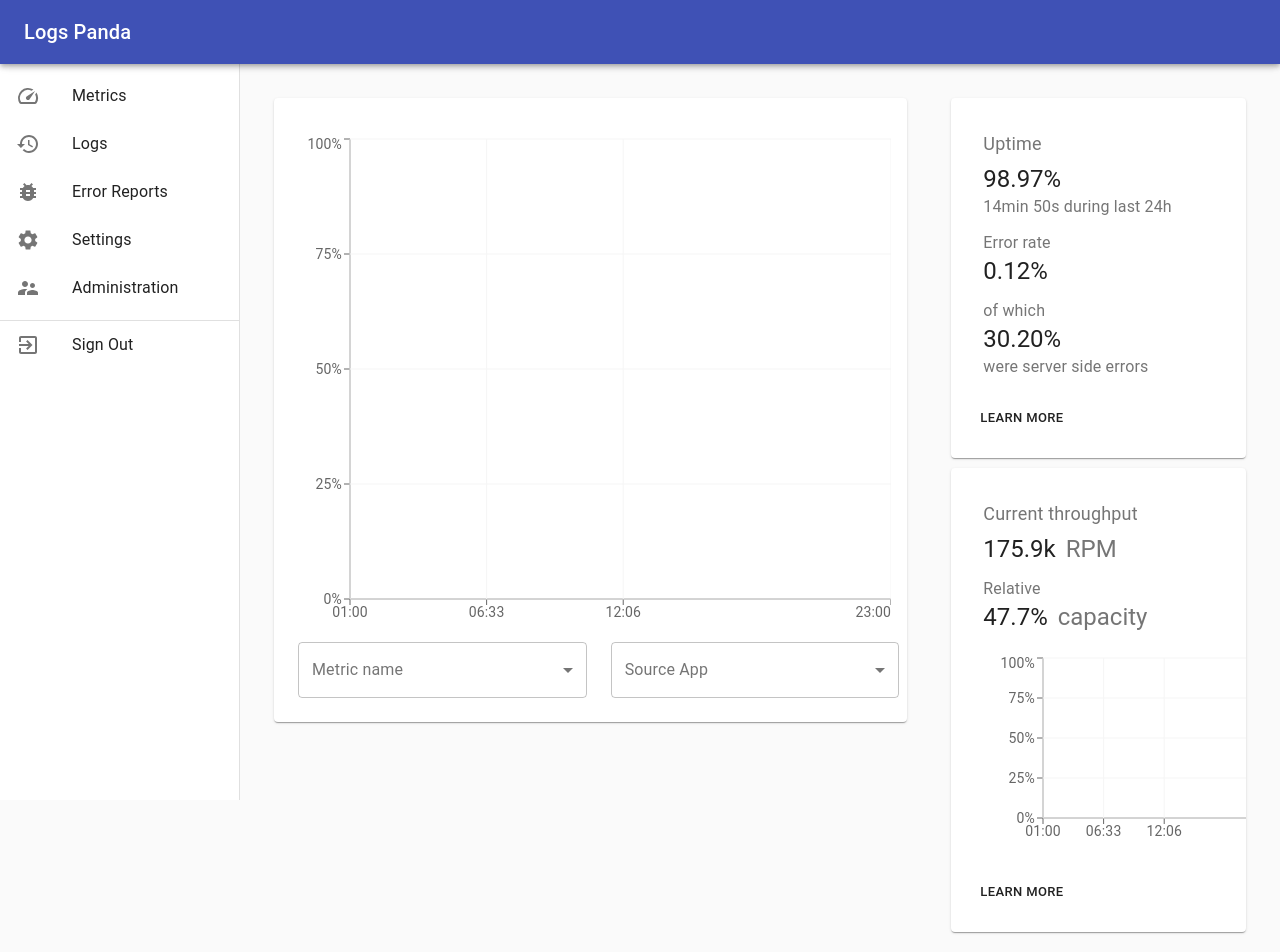
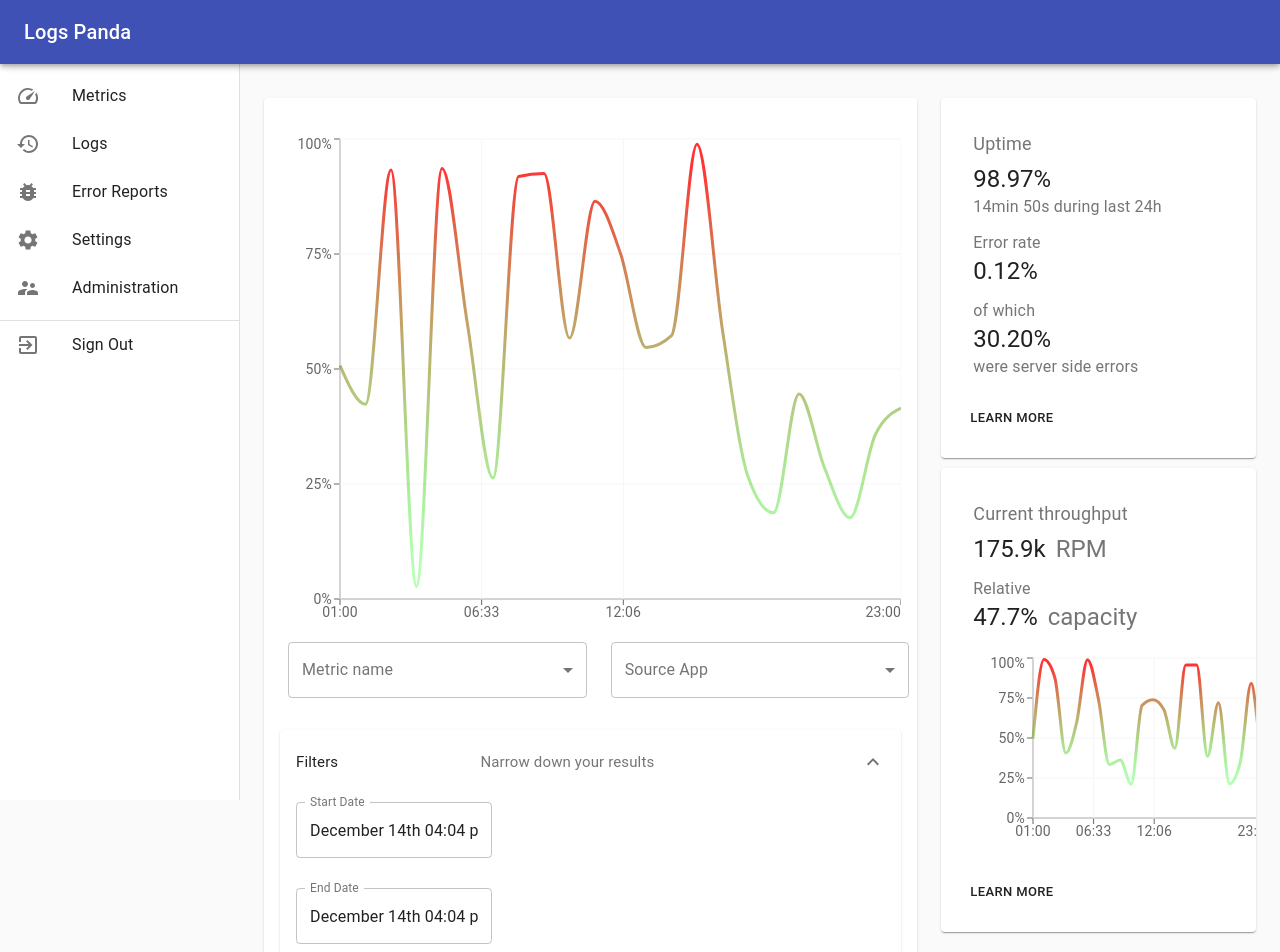
Before and after one commit to Warzecha/LogPanda-frontend, a React (Create React App) app: page /metrics in a window 1280 px wide. Shown: the top 952 px of the page. Built offline with nearby package versions, Linux system fonts and the light colour scheme.

Commit message:
dateTime pickers

```diff
--- a/package.json
+++ b/package.json
@@ -4,8 +4,10 @@
   "private": true,
   "homepage": "https://warzecha.github.io/log-panda-frontend/",
   "dependencies": {
+    "@date-io/moment": "^1.3.13",
     "@material-ui/core": "^4.7.2",
     "@material-ui/icons": "^4.5.1",
+    "@material-ui/pickers": "^3.2.8",
     "@testing-library/jest-dom": "^4.2.4",
     "@testing-library/react": "^9.3.2",
     "@testing-library/user-event": "^7.1.2",
--- a/src/components/metrics/MainMetricsComponent.jsx
+++ b/src/components/metrics/MainMetricsComponent.jsx
@@ -1,9 +1,12 @@
 import React, {useState} from "react";
-import Paper from "@material-ui/core/Paper";
 import useTileStyle from "../../styles/TileStyles";
 import MainMetricsChart from "./MainMetricsChart";
 import Grid from '@material-ui/core/Grid';
 import OutlinedSelectComponent from "./OutlinedSelectComponent";
+import MainMetricsFilterPanel from "./MainMetricsFilterPanel";
+import Button from "@material-ui/core/Button";
+import CardActions from "@material-ui/core/CardActions";
+import Card from "@material-ui/core/Card";
 
 export default function MainMetricsComponent(props) {
     const classes = useTileStyle();
@@ -11,8 +14,11 @@ export default function MainMetricsComponent(props) {
     const [metricName, setMetricName] = useState('');
     const [sourceApp, setSourceApp] = useState('');
 
+    const [startDate, setStartDate] = useState(new Date());
+    const [endDate, setEndDate] = useState(new Date());
+
     return (
-        <Paper className={classes.card}>
+        <Card className={classes.card}>
             <MainMetricsChart/>
 
             <Grid container spacing={3}>
@@ -33,9 +39,26 @@ export default function MainMetricsComponent(props) {
 
                     />
                 </Grid>
+
+                <Grid item xs={12}>
+                    <MainMetricsFilterPanel
+                        startDate={startDate}
+                        endDate={endDate}
+                        onStartDateChange={dateTime => setStartDate(dateTime)}
+                        onEndDateChange={dateTime => setEndDate(dateTime)}
+
+                    />
+                </Grid>
             </Grid>
 
-        </Paper>
+            <CardActions>
+                <Button size="small">Cancel</Button>
+                <Button size="small" color="primary">Apply</Button>
+            </CardActions>
+
+
+
+        </Card>
     )
 }
 
--- /dev/null
+++ b/src/components/metrics/MainMetricsFilterPanel.jsx
@@ -0,0 +1,102 @@
+import React from "react";
+
+import {makeStyles} from '@material-ui/core/styles';
+import ExpansionPanel from '@material-ui/core/ExpansionPanel';
+import ExpansionPanelDetails from '@material-ui/core/ExpansionPanelDetails';
+import ExpansionPanelSummary from '@material-ui/core/ExpansionPanelSummary';
+import Typography from '@material-ui/core/Typography';
+import ExpandMoreIcon from '@material-ui/icons/ExpandMore';
+import {DateTimePicker, MuiPickersUtilsProvider} from "@material-ui/pickers";
+import MomentUtils from "@date-io/moment";
+
+export default function (props) {
+
+    const classes = useStyles();
+
+    return (
+        <div className={classes.root}>
+            <ExpansionPanel defaultExpanded>
+                <ExpansionPanelSummary
+                    expandIcon={<ExpandMoreIcon/>}
+                    aria-controls="panel1c-content"
+                    id="panel1c-header"
+                >
+                    <div className={classes.column}>
+                        <Typography className={classes.heading}>Filters</Typography>
+                    </div>
+                    <div className={classes.column}>
+                        <Typography className={classes.secondaryHeading}>Narrow down your results</Typography>
+                    </div>
+                </ExpansionPanelSummary>
+                <ExpansionPanelDetails className={classes.details}>
+                    <div className={classes.column}>
+                        <MuiPickersUtilsProvider utils={MomentUtils}>
+                            <DateTimePicker label="Start Date"
+                                            inputVariant="outlined"
+                                            value={props.startDate}
+                                            onChange={props.onStartDateChange}
+                            />
+
+                            <DateTimePicker label="End Date"
+                                            inputVariant="outlined"
+                                            value={props.endDate}
+                                            onChange={props.onEndDateChange}
+                                            className={classes.bottomDateTimePicker}
+                            />
+
+                        </MuiPickersUtilsProvider>
+                    </div>
+                    <div className={classes.column}>
+                        {/*<Typography variant="caption">*/}
+                        {/*    Select your destination of choice*/}
+                        {/*    <br />*/}
+                        {/*    <a href="#secondary-heading-and-columns" className={classes.link}>*/}
+                        {/*        Learn more*/}
+                        {/*    </a>*/}
+                        {/*</Typography>*/}
+                    </div>
+                </ExpansionPanelDetails>
+            </ExpansionPanel>
+        </div>
+    );
+
+}
+
+
+const useStyles = makeStyles(theme => ({
+    root: {
+        width: '100%',
+    },
+    heading: {
+        fontSize: theme.typography.pxToRem(15),
+    },
+    secondaryHeading: {
+        fontSize: theme.typography.pxToRem(15),
+        color: theme.palette.text.secondary,
+    },
+    icon: {
+        verticalAlign: 'bottom',
+        height: 20,
+        width: 20,
+    },
+    details: {
+        alignItems: 'center',
+    },
+    column: {
+        flexBasis: '33.33%',
+    },
+    helper: {
+        borderLeft: `2px solid ${theme.palette.divider}`,
+        padding: theme.spacing(1, 2),
+    },
+    link: {
+        color: theme.palette.primary.main,
+        textDecoration: 'none',
+        '&:hover': {
+            textDecoration: 'underline',
+        },
+    },
+    bottomDateTimePicker: {
+        marginTop: 30
+    }
+}));
--- a/src/styles/TileStyles.js
+++ b/src/styles/TileStyles.js
@@ -5,7 +5,7 @@ const useTileStyle = makeStyles(theme => ({
         flexGrow: 1,
     },
     card: {
-        margin: 10,
+        marginTop: 10,
         padding: theme.spacing(2),
     },
     cardTitle: {
```
Also changed, not shown: 1 other file (tests, documents, lock files or other folders).
